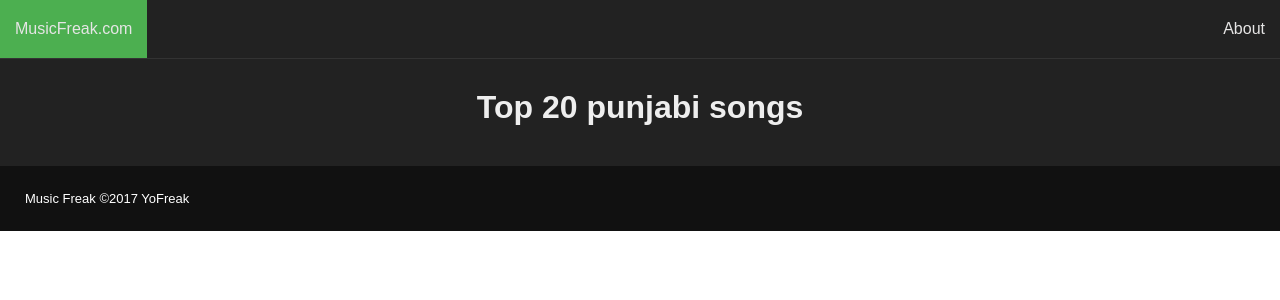
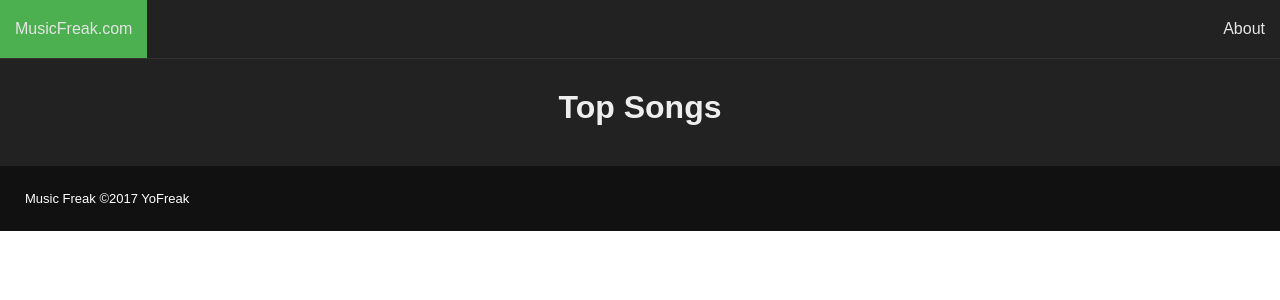
Before and after one commit to ManinderGharuan/musicphreak, a Flask app: template web/templates/top20.html in a window 1280 px wide; the page is wider, and only the part inside the window is pictured. Shown: the top 300 px of that part. Run offline with Flask 2, Linux system fonts and the light colour scheme; the template is opened without the code that fills it, so the values that code supplies are empty.

```diff
--- a/web/cli.py
+++ b/web/cli.py
@@ -1,4 +1,5 @@
 from flask_script import Manager
+import os
 from . import app
 from scrapers import run_scrapers, run_ranking_scrapers, download_song_posters
 from .db import init_db
@@ -34,4 +35,10 @@ def download_poster_images():
 @cli.command
 def web():
     """Run the web server"""
-    app.run(debug=True)
+    port = int(os.environ.get('PORT', 5000))
+
+    print("PORT IS", port)
+
+    debug = False if os.environ.get('FLASK_PROD') else True
+
+    app.run(debug=debug, port=port)
--- a/web/templates/top20.html
+++ b/web/templates/top20.html
@@ -1,6 +1,6 @@
 <html>
   <head>
-    <title>Top 20 Punjabi songs</title>
+    <title>Top Songs</title>
     <link rel=stylesheet type=text/css href="{{ url_for('static', filename='styles.css') }}">
     <script type="text/javascript" src="{{ url_for('static', filename='script.js') }}" ></script>
   </head>
@@ -17,7 +17,7 @@
     </nav>
 
     <div class='container'>
-      <h1 class='header'>Top 20 punjabi songs</h1>
+      <h1 class='header'>Top Songs</h1>
       <ul class='songs-list'>
 
         {% for song in songs %}
```
Also changed, not shown: 2 other files.
